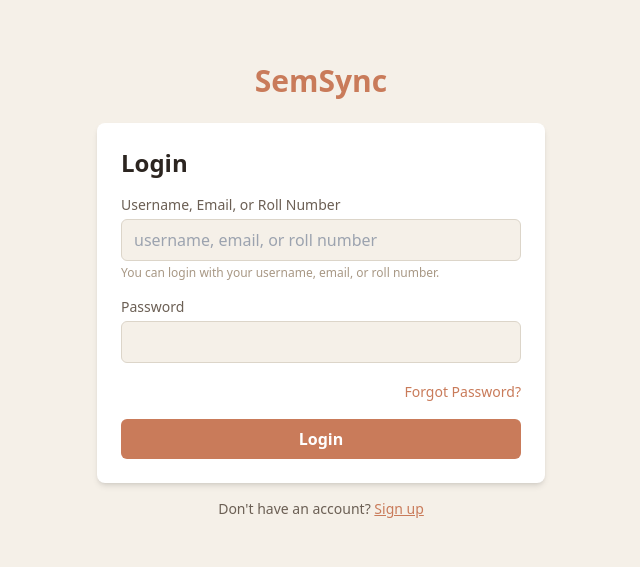
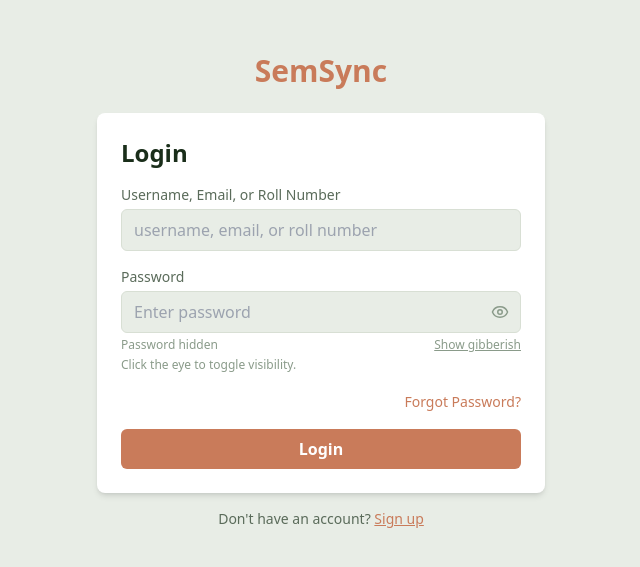
Before and after one commit to Rakeshlenka943/semsync, a React (Vite) app: page / in a window 1280 px wide. Shown: the part 109-676 px from the top of the page, without its empty margins (319-959 px from the left). Built offline with nearby package versions, Linux system fonts and the light colour scheme; no server answers.

Commit message:
feat: add show/hide password toggles + theme persistence on auth pages

```diff
--- a/src/components/ThemeForge.tsx
+++ b/src/components/ThemeForge.tsx
@@ -1,20 +1,20 @@
 import React, { useState, useEffect } from 'react';
-import { useTheme, ThemePreset, CustomColors } from '../contexts/ThemeContext';
-import { ArrowLeft, Check, Palette, Moon, Sun, Monitor, Droplet, Paintbrush } from 'lucide-react';
+import type { ThemePreset, CustomColors } from '../contexts/ThemeContext';
+import { useTheme } from '../contexts/ThemeContext';
+import { ArrowLeft, Check, Palette, Moon, Sun, Monitor, Paintbrush } from 'lucide-react';
 
 interface ThemeForgeProps {
   onBack: () => void;
 }
 
 const PRESETS: { id: ThemePreset; label: string; icon: React.ReactNode; description: string }[] = [
-  { id: 'default', label: 'Default', icon: <Palette size={20} />, description: 'Warm, minimalist, natural' },
+  { id: 'default', label: 'Default', icon: <Palette size={20} />, description: 'Nature & calm' },
   { id: 'light', label: 'Light', icon: <Sun size={20} />, description: 'Bright, clean, energetic' },
-  { id: 'dark', label: 'Dark', icon: <Moon size={20} />, description: 'Calm, low blue light, focused' },
+  { id: 'dark', label: 'Dark', icon: <Moon size={20} />, description: 'Warm, low blue light' },
   { id: 'oled', label: 'OLED Black', icon: <Monitor size={20} />, description: 'True black, saves battery' },
   { id: 'custom', label: 'Custom', icon: <Paintbrush size={20} />, description: 'Your own colours' },
 ];
 
-// Default custom colours
 const DEFAULT_CUSTOM: CustomColors = {
   bg: '#F5F0E8',
   surface: '#EDE8DF',
@@ -28,36 +28,13 @@ const DEFAULT_CUSTOM: CustomColors = {
 export const ThemeForge: React.FC<ThemeForgeProps> = ({ onBack }) => {
   const { theme, setTheme, customColors, setCustomColors } = useTheme();
   const [localCustom, setLocalCustom] = useState<CustomColors>(customColors || DEFAULT_CUSTOM);
-  const [previewTheme, setPreviewTheme] = useState<ThemePreset>('default');
 
-  // When switching to custom, load saved custom colours
-  useEffect(() => {
-    if (theme === 'custom' && customColors) {
-      setLocalCustom(customColors);
-    }
-  }, [theme, customColors]);
-
-  const applyPreset = (preset: ThemePreset) => {
-    setTheme(preset);
-    if (preset === 'custom' && customColors) {
-      // already applied
-    }
-  };
-
-  const applyCustom = () => {
-    setCustomColors(localCustom);
-    setTheme('custom');
-  };
-
-  const resetCustom = () => {
-    setLocalCustom(DEFAULT_CUSTOM);
-    setCustomColors(DEFAULT_CUSTOM);
-    setTheme('default');
-  };
+  const applyPreset = (preset: ThemePreset) => setTheme(preset);
+  const applyCustom = () => { setCustomColors(localCustom); setTheme('custom'); };
+  const resetCustom = () => { setLocalCustom(DEFAULT_CUSTOM); setCustomColors(DEFAULT_CUSTOM); setTheme('default'); };
 
   return (
     <div className="p-4 max-w-4xl mx-auto pb-24" style={{ backgroundColor: 'var(--bg)', minHeight: '100vh' }}>
-      {/* Header */}
       <div className="flex items-center gap-4 mb-6">
         <button onClick={onBack} className="p-2 rounded hover:bg-opacity-10" style={{ color: 'var(--text-primary)' }}>
           <ArrowLeft size={24} />
@@ -65,7 +42,6 @@ export const ThemeForge: React.FC<ThemeForgeProps> = ({ onBack }) => {
         <h1 className="text-2xl font-bold" style={{ color: 'var(--text-primary)' }}>🎨 Theme Forge</h1>
       </div>
 
-      {/* Presets */}
       <div className="grid grid-cols-2 md:grid-cols-3 gap-3 mb-8">
         {PRESETS.map((preset) => {
           const isActive = theme === preset.id;
@@ -91,7 +67,6 @@ export const ThemeForge: React.FC<ThemeForgeProps> = ({ onBack }) => {
         })}
       </div>
 
-      {/* Custom Theme Editor */}
       {theme === 'custom' && (
         <div className="p-4 rounded-lg" style={{ backgroundColor: 'var(--surface)', border: '1px solid var(--border)' }}>
           <h3 className="font-semibold mb-3" style={{ color: 'var(--text-primary)' }}>🎨 Custom Colours</h3>
@@ -130,46 +105,19 @@ export const ThemeForge: React.FC<ThemeForgeProps> = ({ onBack }) => {
             ))}
           </div>
           <div className="flex gap-3 mt-4">
-            <button
-              onClick={applyCustom}
-              className="px-4 py-2 rounded text-sm font-medium"
-              style={{ backgroundColor: 'var(--accent)', color: '#fff' }}
-            >
-              Apply Custom Theme
-            </button>
-            <button
-              onClick={resetCustom}
-              className="px-4 py-2 rounded text-sm font-medium"
-              style={{ backgroundColor: 'var(--surface)', color: 'var(--text-secondary)', border: '1px solid var(--border)' }}
-            >
-              Reset to Default
-            </button>
-          </div>
-          <div className="mt-3 text-xs" style={{ color: 'var(--text-muted)' }}>
-            💡 Tip: Use a colour picker tool or hex code to fine‑tune your theme.
+            <button onClick={applyCustom} className="px-4 py-2 rounded text-sm font-medium" style={{ backgroundColor: 'var(--accent)', color: '#fff' }}>Apply Custom Theme</button>
+            <button onClick={resetCustom} className="px-4 py-2 rounded text-sm font-medium" style={{ backgroundColor: 'var(--surface)', color: 'var(--text-secondary)', border: '1px solid var(--border)' }}>Reset to Default</button>
           </div>
         </div>
       )}
 
-      {/* Preview Area */}
       <div className="mt-6 p-4 rounded-lg" style={{ backgroundColor: 'var(--surface)', border: '1px solid var(--border)' }}>
         <h3 className="font-semibold mb-2" style={{ color: 'var(--text-primary)' }}>👁️ Live Preview</h3>
         <div className="grid grid-cols-2 md:grid-cols-4 gap-3 text-sm">
-          <div className="p-3 rounded" style={{ backgroundColor: 'var(--bg)', color: 'var(--text-primary)' }}>
-            Background
-          </div>
-          <div className="p-3 rounded" style={{ backgroundColor: 'var(--surface)', color: 'var(--text-secondary)' }}>
-            Surface
-          </div>
-          <div className="p-3 rounded" style={{ backgroundColor: 'var(--card)', border: '1px solid var(--border)' }}>
-            Card
-          </div>
-          <div className="p-3 rounded flex items-center justify-center" style={{ backgroundColor: 'var(--accent)', color: '#fff' }}>
-            Accent
-          </div>
-        </div>
-        <div className="mt-2 text-xs" style={{ color: 'var(--text-muted)' }}>
-          Your theme changes instantly across all modules.
+          <div className="p-3 rounded" style={{ backgroundColor: 'var(--bg)', color: 'var(--text-primary)' }}>Background</div>
+          <div className="p-3 rounded" style={{ backgroundColor: 'var(--surface)', color: 'var(--text-secondary)' }}>Surface</div>
+          <div className="p-3 rounded" style={{ backgroundColor: 'var(--card)', border: '1px solid var(--border)' }}>Card</div>
+          <div className="p-3 rounded flex items-center justify-center" style={{ backgroundColor: 'var(--accent)', color: '#fff' }}>Accent</div>
         </div>
       </div>
     </div>
--- a/src/components/auth/Login.tsx
+++ b/src/components/auth/Login.tsx
@@ -1,5 +1,6 @@
 import React, { useState } from 'react';
 import { useAuth } from '../../contexts/AuthContext';
+import { Eye, EyeOff } from 'lucide-react';
 
 interface LoginProps {
   onForgotPassword: () => void;
@@ -11,6 +12,10 @@ export const Login: React.FC<LoginProps> = ({ onForgotPassword }) => {
   const [password, setPassword] = useState('');
   const [error, setError] = useState<string | null>(null);
   const [isLoading, setIsLoading] = useState(false);
+  const [showPassword, setShowPassword] = useState(false);
+
+  // Optional: visual gibberish for password display
+  const [gibberishMode, setGibberishMode] = useState(false);
 
   const handleSubmit = async (e: React.FormEvent) => {
     e.preventDefault();
@@ -30,6 +35,9 @@ export const Login: React.FC<LoginProps> = ({ onForgotPassword }) => {
     }
     setIsLoading(false);
   };
+
+  // Toggle between plain text and gibberish
+  const toggleShow = () => setShowPassword(!showPassword);
 
   return (
     <div className="p-6 rounded-lg shadow-md" style={{ backgroundColor: 'var(--card)' }}>
@@ -53,19 +61,18 @@ export const Login: React.FC<LoginProps> = ({ onForgotPassword }) => {
             required
             placeholder="username, email, or roll number"
           />
-          <p className="text-xs mt-1" style={{ color: 'var(--text-muted)' }}>
-            You can login with your username, email, or roll number.
-          </p>
         </div>
+
         <div className="mb-4">
           <label className="block text-sm font-medium mb-1" style={{ color: 'var(--text-secondary)' }}>
             Password
           </label>
+          <div className="relative">
             <input
-            type="password"
+              type={showPassword ? 'text' : 'password'}
               value={password}
               onChange={(e) => setPassword(e.target.value)}
-            className="w-full px-3 py-2 border rounded-md focus:outline-none focus:ring-2"
+              className="w-full px-3 py-2 border rounded-md focus:outline-none focus:ring-2 pr-10"
               style={{
                 backgroundColor: 'var(--bg)',
                 borderColor: 'var(--border)',
@@ -73,8 +80,35 @@ export const Login: React.FC<LoginProps> = ({ onForgotPassword }) => {
                 '--tw-ring-color': 'var(--accent)',
               }}
               required
+              placeholder={showPassword ? (gibberishMode ? '• • • • • •' : 'Enter password') : 'Enter password'}
             />
+            <button
+              type="button"
+              onClick={toggleShow}
+              className="absolute inset-y-0 right-0 pr-3 flex items-center text-sm leading-5"
+              style={{ color: 'var(--text-muted)' }}
+            >
+              {showPassword ? <EyeOff size={18} /> : <Eye size={18} />}
+            </button>
           </div>
+          <div className="flex justify-between items-center mt-1">
+            <span className="text-xs" style={{ color: 'var(--text-muted)' }}>
+              {showPassword ? 'Password visible' : 'Password hidden'}
+            </span>
+            <button
+              type="button"
+              onClick={() => setGibberishMode(!gibberishMode)}
+              className="text-xs underline hover:opacity-70"
+              style={{ color: 'var(--text-muted)' }}
+            >
+              {gibberishMode ? 'Show real chars' : 'Show gibberish'}
+            </button>
+          </div>
+          <p className="text-xs mt-1" style={{ color: 'var(--text-muted)' }}>
+            Click the eye to toggle visibility.
+          </p>
+        </div>
+
         <div className="text-right mb-4">
           <button
             type="button"
@@ -85,7 +119,9 @@ export const Login: React.FC<LoginProps> = ({ onForgotPassword }) => {
             Forgot Password?
           </button>
         </div>
+
         {error && <div className="text-sm mb-2" style={{ color: 'var(--danger)' }}>{error}</div>}
+
         <button
           type="submit"
           disabled={isLoading}
--- a/src/components/auth/Register.tsx
+++ b/src/components/auth/Register.tsx
@@ -1,6 +1,7 @@
 import React, { useState } from 'react';
 import { useAuth } from '../../contexts/AuthContext';
 import { parseRollNumber } from '../../utils/rollNumberParser';
+import { Eye, EyeOff } from 'lucide-react';
 
 export const Register: React.FC = () => {
   const { register } = useAuth();
@@ -13,6 +14,8 @@ export const Register: React.FC = () => {
   const [error, setError] = useState<string | null>(null);
   const [batchBadge, setBatchBadge] = useState<string | null>(null);
   const [isLoading, setIsLoading] = useState(false);
+  const [showPassword, setShowPassword] = useState(false);
+  const [showConfirm, setShowConfirm] = useState(false);
 
   const handleRollNumberChange = (value: string) => {
     setRollNumber(value);
@@ -93,9 +96,6 @@ export const Register: React.FC = () => {
             required
             placeholder="your.email@example.com"
           />
-          <p className="text-xs mt-1" style={{ color: 'var(--text-muted)' }}>
-            We'll send you a welcome email and password reset links here.
-          </p>
         </div>
 
         <div className="mb-4">
@@ -139,11 +139,12 @@ export const Register: React.FC = () => {
 
         <div className="mb-4">
           <label className="block text-sm font-medium mb-1" style={{ color: 'var(--text-secondary)' }}>Password</label>
+          <div className="relative">
             <input
-            type="password"
+              type={showPassword ? 'text' : 'password'}
               value={password}
               onChange={(e) => setPassword(e.target.value)}
-            className="w-full px-3 py-2 border rounded-md focus:outline-none focus:ring-2"
+              className="w-full px-3 py-2 border rounded-md focus:outline-none focus:ring-2 pr-10"
               style={{
                 backgroundColor: 'var(--bg)',
                 borderColor: 'var(--border)',
@@ -152,15 +153,25 @@ export const Register: React.FC = () => {
               required
               minLength={6}
             />
+            <button
+              type="button"
+              onClick={() => setShowPassword(!showPassword)}
+              className="absolute inset-y-0 right-0 pr-3 flex items-center"
+              style={{ color: 'var(--text-muted)' }}
+            >
+              {showPassword ? <EyeOff size={18} /> : <Eye size={18} />}
+            </button>
+          </div>
         </div>
 
         <div className="mb-4">
           <label className="block text-sm font-medium mb-1" style={{ color: 'var(--text-secondary)' }}>Confirm Password</label>
+          <div className="relative">
             <input
-            type="password"
+              type={showConfirm ? 'text' : 'password'}
               value={confirmPassword}
               onChange={(e) => setConfirmPassword(e.target.value)}
-            className="w-full px-3 py-2 border rounded-md focus:outline-none focus:ring-2"
+              className="w-full px-3 py-2 border rounded-md focus:outline-none focus:ring-2 pr-10"
               style={{
                 backgroundColor: 'var(--bg)',
                 borderColor: 'var(--border)',
@@ -168,6 +179,15 @@ export const Register: React.FC = () => {
               }}
               required
             />
+            <button
+              type="button"
+              onClick={() => setShowConfirm(!showConfirm)}
+              className="absolute inset-y-0 right-0 pr-3 flex items-center"
+              style={{ color: 'var(--text-muted)' }}
+            >
+              {showConfirm ? <EyeOff size={18} /> : <Eye size={18} />}
+            </button>
+          </div>
         </div>
 
         {error && <div className="text-sm mb-2" style={{ color: 'var(--danger)' }}>{error}</div>}
--- a/src/contexts/ThemeContext.tsx
+++ b/src/contexts/ThemeContext.tsx
@@ -20,23 +20,12 @@ interface ThemeContextType {
   applyCustomTheme: (colors: CustomColors) => void;
 }
 
-const defaultCustom: CustomColors = {
-  bg: '#F5F0E8',
-  surface: '#EDE8DF',
-  card: '#FFFFFF',
-  textPrimary: '#2C2520',
-  textSecondary: '#6B5F54',
-  accent: '#C97B5A',
-  border: '#DCD5C9',
-};
-
 const ThemeContext = createContext<ThemeContextType | undefined>(undefined);
 
 export const ThemeProvider: React.FC<{ children: React.ReactNode }> = ({ children }) => {
   const [theme, setTheme] = useState<ThemePreset>('default');
   const [customColors, setCustomColors] = useState<CustomColors | null>(null);
 
-  // Load saved theme from localStorage
   useEffect(() => {
     const saved = localStorage.getItem('semsync-theme');
     if (saved) {
@@ -48,7 +37,6 @@ export const ThemeProvider: React.FC<{ children: React.ReactNode }> = ({ childre
     }
   }, []);
 
-  // Apply theme to document root
   useEffect(() => {
     const root = document.documentElement;
     root.setAttribute('data-theme', theme);
@@ -69,17 +57,13 @@ export const ThemeProvider: React.FC<{ children: React.ReactNode }> = ({ childre
     root.style.setProperty('--border', colors.border);
     root.style.setProperty('--accent-hover', colors.accent);
     root.style.setProperty('--accent-light', colors.accent + '33');
-    // For success/warning/danger we keep defaults or could be custom too
   };
 
   const value = {
     theme,
     setTheme,
     customColors,
-    setCustomColors: (colors: CustomColors) => {
-      setCustomColors(colors);
-      applyCustomTheme(colors);
-    },
+    setCustomColors,
     applyCustomTheme,
   };
 
--- a/src/index.css
+++ b/src/index.css
@@ -6,28 +6,28 @@
    THEME VARIABLES (CSS Custom Properties)
    ============================================================ */
 :root {
-  /* Default Theme – Warm Minimalist */
-  --bg: #F5F0E8;
-  --surface: #EDE8DF;
+  /* Default Theme – Nature & Calm */
+  --bg: #E8EDE6;
+  --surface: #F5F2EC;
   --card: #FFFFFF;
-  --text-primary: #2C2520;
-  --text-secondary: #6B5F54;
-  --text-muted: #A89885;
+  --text-primary: #1A2E1A;
+  --text-secondary: #5A6B5A;
+  --text-muted: #8A9B8A;
   --accent: #C97B5A;
   --accent-hover: #B06345;
   --accent-light: rgba(201, 123, 90, 0.15);
   --success: #7CA58C;
   --warning: #D4A74A;
   --danger: #C45A5A;
-  --border: #DCD5C9;
-  --shadow: rgba(44, 37, 32, 0.08);
+  --border: #D8DFD4;
+  --shadow: rgba(26, 46, 26, 0.08);
   --sticky-bg: #FDFD96;
   --sticky-text: #2C2520;
   --radius: 12px;
   --font: system-ui, 'Segoe UI', Roboto, sans-serif;
 }
 
-/* Light Theme */
+/* Light Theme – Clean & Bright */
 [data-theme="light"] {
   --bg: #FAF8F5;
   --surface: #F5F2EC;
@@ -45,7 +45,7 @@
   --shadow: rgba(0, 0, 0, 0.06);
 }
 
-/* Dark Theme */
+/* Dark Theme – Warm & Focused */
 [data-theme="dark"] {
   --bg: #1A1715;
   --surface: #25211D;
@@ -63,7 +63,7 @@
   --shadow: rgba(0, 0, 0, 0.3);
 }
 
-/* OLED True Black Theme */
+/* OLED True Black Theme – Minimal & Battery-Saving */
 [data-theme="oled"] {
   --bg: #000000;
   --surface: #0D0D0D;
@@ -81,9 +81,8 @@
   --shadow: rgba(0, 0, 0, 0.5);
 }
 
-/* Custom Theme – applied via inline styles on :root */
+/* Custom Theme – User-Defined (fallbacks) */
 [data-theme="custom"] {
-  /* Variables are set programmatically; we define fallbacks */
   --bg: #F5F0E8;
   --surface: #EDE8DF;
   --card: #FFFFFF;
@@ -116,7 +115,7 @@ body {
   transition: background-color 0.2s ease, color 0.2s ease, border-color 0.2s ease, box-shadow 0.2s ease;
 }
 
-/* Scrollbar styling */
+/* Scrollbar */
 ::-webkit-scrollbar {
   width: 6px;
   height: 6px;
```
Also changed, not shown: src/components/AlertBanner.tsx (+14 -5 lines), src/components/TimetableBuilder.tsx (+21 -19 lines), src/components/auth/ForgotPassword.tsx (+4 -8 lines). Lines whose indentation alone changed are shown as unchanged.
